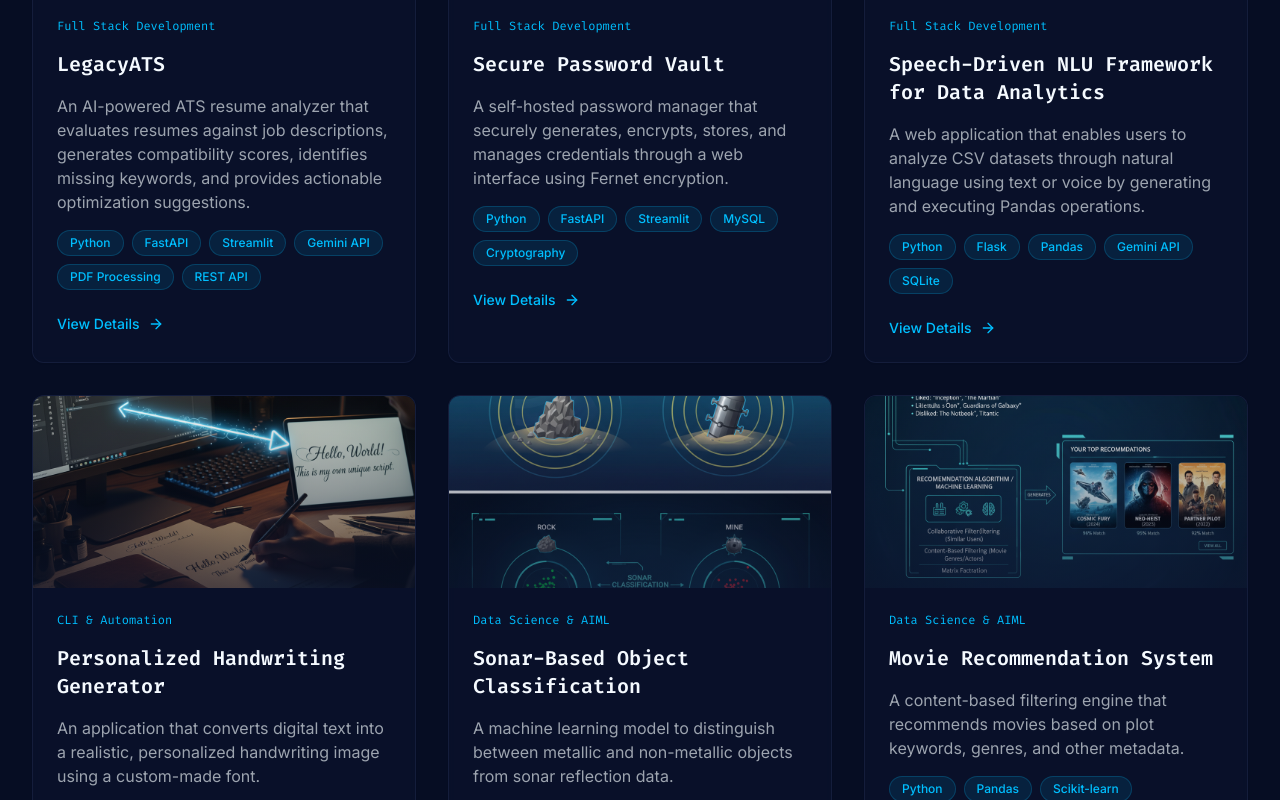
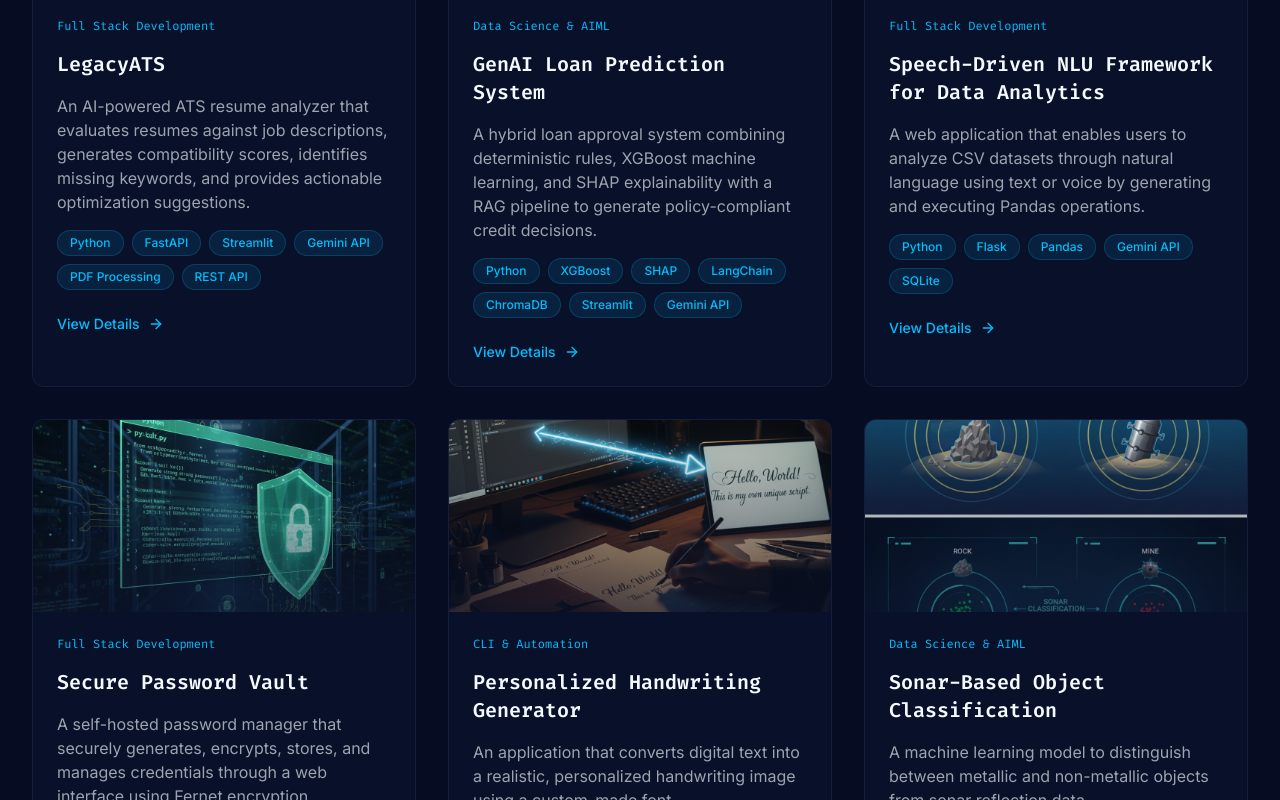
Before and after one commit to Mohammed-Zain-py/my-portfolio, a React (Vite) app: page /projects in a window 1280 px wide. Shown: the part 600-1400 px from the top of the page. Built offline with nearby package versions, Linux system fonts and the light colour scheme; the HTML template or start-up script is replaced by a standard one.

Commit message:
Added new project to portfolio

```diff
--- a/src/components/FeaturedProjects.tsx
+++ b/src/components/FeaturedProjects.tsx
@@ -2,7 +2,7 @@ import { Button } from "@/components/ui/button";
 import { Card } from "@/components/ui/card";
 import { ArrowRight, Github, ExternalLink } from "lucide-react";
 import { Link } from "react-router-dom";
-import vaultImage from '@/assets/password-vault.png';
+import loanCopilotImage from '@/assets/loanCopilotImage.png';
 import legacyATSImage from '@/assets/legacyATSImage.png';
 import voiceAnalyticsImage from '@/assets/voice-analytics.png'
 
@@ -16,10 +16,11 @@ const projects = [
   },
   {
     id: 2,
-    title: "Secure Password Vault",
-    description: "A self-hosted password manager that securely generates, encrypts, stores, and manages credentials using Fernet encryption.",
-    tags: ["Python", "FastAPI", "Streamlit", "MySQL", "Cryptography"],
-    image: vaultImage
+    title: "GenAI Loan Prediction System",
+    description: "A hybrid loan approval system combining deterministic rules, XGBoost machine learning, and SHAP explainability with a RAG pipeline to generate policy-compliant credit decisions.",
+    category: "Data Science & AIML",
+    tags: ["Python", "XGBoost", "SHAP", "LangChain", "ChromaDB", "Streamlit", "Gemini API"],
+    image: loanCopilotImage
   },
   {
     id: 3,
--- a/src/pages/ProjectDetail.tsx
+++ b/src/pages/ProjectDetail.tsx
@@ -4,6 +4,7 @@ import { Button } from "@/components/ui/button";
 import { Github, ExternalLink, ArrowLeft, Play } from "lucide-react";
 import { Dialog, DialogContent, DialogTrigger, DialogTitle } from "@/components/ui/dialog";
 
+import loanCopilotImage from '@/assets/loanCopilotImage.png';
 import vaultImage from '@/assets/password-vault.png';
 import legacyATSImage from '@/assets/legacyATSImage.png';
 import handwritingImage from '@/assets/handwriting-generator.png';
@@ -36,19 +37,33 @@ const projectsData: { [key: string]: any } = {
   },
 
   "2": {
-    title: "Secure Password Vault",
-    image: vaultImage,
-    videoUrl: "https://res.cloudinary.com/uyvtqzym/video/upload/v1782842309/VN20260630_221231_kkxorv.mp4",
-    problem: "Managing dozens of online accounts often leads to weak or reused passwords, while storing credentials in plain text or third-party services introduces additional security risks.",
-    solution: "Built a self-hosted password vault with a web interface that securely generates, encrypts, stores, and manages credentials locally using authenticated access and encrypted storage.",
-    features: [
-      "Master password authentication for secure vault access",
-      "Fernet encryption for storing credentials securely",
-      "Generate, search, add, update, and delete saved passwords",
-      "Encrypted backup and restore with MySQL-backed storage"
-    ],
-    techStack: ["Python", "FastAPI", "Streamlit", "MySQL", "Cryptography (Fernet)"],
-    github: "https://github.com/Mohammed-Zain-py/python-password-vault",
+  title: "GenAI Loan Prediction System",
+  category: "Data Science & AIML",
+  image: loanCopilotImage,
+  videoUrl: "https://res.cloudinary.com/uyvtqzym/video/upload/v1790098076/Loan_Predictor_d5dzgr.mp4",
+  problem: "Traditional machine learning models for loan approval act as 'black boxes' that cannot explain their decisions to auditors, while purely LLM-based approaches hallucinate financial math and are too unpredictable for strict regulatory rules.",
+  solution: "Built a 4-layer architecture that processes applications through deterministic rules form the bank policy document, scores risk with XGBoost, visually explains decisions using SHAP, and drafts policy-compliant customer letters with the exact bank policy mentioned using a RAG pipeline.",
+  features: [
+    "Rejects invalid applications using a deterministic JSON rules engine",
+    "If Layer 1 is passed, then calculates the probability of default using an XGBoost classification model",
+    "Generates SHAP waterfall visualizations to audit feature-level decision drivers",
+    "Retrieves relevant bank policy from the uploaded policy document using a ChromaDB Vector Database",
+    "Drafts automated, RBI-compliant explanation letters with respect to the bank policy",
+    "Mitigates LLM hallucination by separating mathematical risk scoring from text generation",
+    "Protecttion against prompt injection through strictly controlled UI input components"
+  ],
+  techStack: [
+    "Python",
+    "Streamlit",
+    "XGBoost",
+    "SHAP",
+    "Pandas",
+    "Scikit-Learn",
+    "LangChain",
+    "ChromaDB",
+    "Google Gemini API"
+  ],
+  github: "https://github.com/Mohammed-Zain-py/loan-approval-rag"
   },
 
   "3": {
@@ -68,6 +83,22 @@ const projectsData: { [key: string]: any } = {
   },
 
   "4": {
+    title: "Secure Password Vault",
+    image: vaultImage,
+    videoUrl: "https://res.cloudinary.com/uyvtqzym/video/upload/v1782842309/VN20260630_221231_kkxorv.mp4",
+    problem: "Managing dozens of online accounts often leads to weak or reused passwords, while storing credentials in plain text or third-party services introduces additional security risks.",
+    solution: "Built a self-hosted password vault with a web interface that securely generates, encrypts, stores, and manages credentials locally using authenticated access and encrypted storage.",
+    features: [
+      "Master password authentication for secure vault access",
+      "Fernet encryption for storing credentials securely",
+      "Generate, search, add, update, and delete saved passwords",
+      "Encrypted backup and restore with MySQL-backed storage"
+    ],
+    techStack: ["Python", "FastAPI", "Streamlit", "MySQL", "Cryptography (Fernet)"],
+    github: "https://github.com/Mohammed-Zain-py/python-password-vault",
+  },
+
+  "5": {
     title: "Personalized Handwriting Generator",
     image: handwritingImage,
     problem: "Standard digital text lacks the personal touch and authenticity of real handwriting for creative projects, e-greetings, or digital signatures.",
@@ -82,7 +113,7 @@ const projectsData: { [key: string]: any } = {
     github: "https://github.com/Mohammed-Zain-py/Personalized-Handwriting-Generator",
   },
 
-  "5": {
+  "6": {
     title: "Sonar-Based Object Classification",
     image: sonarImage,
     problem: "Manually distinguishing between underwater objects like rocks and metallic mines from sonar data is slow, difficult, and has a high margin of error.",
@@ -96,7 +127,7 @@ const projectsData: { [key: string]: any } = {
     techStack: ["Python", "Pandas", "Scikit-learn", "Machine Learning"],
   },
 
-  "6": {
+  "7": {
     title: "Movie Recommendation System",
     image: movieImage,
     problem: "With thousands of available options, users often struggle to find new movies that are genuinely tailored to their specific tastes, leading to decision fatigue.",
@@ -110,7 +141,7 @@ const projectsData: { [key: string]: any } = {
     techStack: ["Python", "Pandas", "Scikit-learn", "NLTK", "Data Science"],
   },
 
-  "7": {
+  "8": {
     title: "Mini Game Collection",
     image: gamesImage,
     problem: "A need to demonstrate core programming fundamentals, logic, and Object-Oriented Programming (OOP) principles in a practical, interactive, and self-contained project.",
--- a/src/pages/Projects.tsx
+++ b/src/pages/Projects.tsx
@@ -5,6 +5,7 @@ import { Card } from "@/components/ui/card";
 import { ArrowRight } from "lucide-react";
 import { Link } from "react-router-dom";
 import vaultImage from '@/assets/password-vault.png';
+import loanCopilotImage from '@/assets/loanCopilotImage.png';
 import legacyATSImage from '@/assets/legacyATSImage.png';
 import handwritingImage from '@/assets/handwriting-generator.png';
 import voiceAnalyticsImage from '@/assets/voice-analytics.png';
@@ -24,14 +25,16 @@ const allProjects = [
     tags: ["Python","FastAPI","Streamlit","Gemini API","PDF Processing","REST API"],
     image: legacyATSImage
   },
+
   {
     id: 2,
-    title: "Secure Password Vault",
-    description: "A self-hosted password manager that securely generates, encrypts, stores, and manages credentials through a web interface using Fernet encryption.",
-    category: "Full Stack Development",
-    tags: ["Python", "FastAPI", "Streamlit", "MySQL", "Cryptography"],
-    image: vaultImage
+    title: "GenAI Loan Prediction System",
+    description: "A hybrid loan approval system combining deterministic rules, XGBoost machine learning, and SHAP explainability with a RAG pipeline to generate policy-compliant credit decisions.",
+    category: "Data Science & AIML",
+    tags: ["Python", "XGBoost", "SHAP", "LangChain", "ChromaDB", "Streamlit", "Gemini API"],
+    image: loanCopilotImage
   },
+
   {
     id: 3,
     title: "Speech-Driven NLU Framework for Data Analytics",
@@ -42,6 +45,14 @@ const allProjects = [
   },
   {
     id: 4,
+    title: "Secure Password Vault",
+    description: "A self-hosted password manager that securely generates, encrypts, stores, and manages credentials through a web interface using Fernet encryption.",
+    category: "Full Stack Development",
+    tags: ["Python", "FastAPI", "Streamlit", "MySQL", "Cryptography"],
+    image: vaultImage
+  },
+  {
+    id: 5,
     title: "Personalized Handwriting Generator",
     description: "An application that converts digital text into a realistic, personalized handwriting image using a custom-made font.",
     // Hidden from specific filters
@@ -50,7 +61,7 @@ const allProjects = [
     image: handwritingImage
   },
   {
-    id: 5,
+    id: 6,
     title: "Sonar-Based Object Classification",
     description: "A machine learning model to distinguish between metallic and non-metallic objects from sonar reflection data.",
     category: "Data Science & AIML",
@@ -58,7 +69,7 @@ const allProjects = [
     image: sonarImage
   },
   {
-    id: 6,
+    id: 7,
     title: "Movie Recommendation System",
     description: "A content-based filtering engine that recommends movies based on plot keywords, genres, and other metadata.",
     category: "Data Science & AIML",
@@ -66,7 +77,7 @@ const allProjects = [
     image: movieImage
   },
   {
-    id: 7,
+    id: 8,
     title: "Mini Game Collection",
     description: "A collection of interactive, text-based games built to learn fundamental programming and object-oriented principles.",
     // Hidden from specific filters
```
Also changed, not shown: 1 other file (tests, documents, lock files or other folders).
